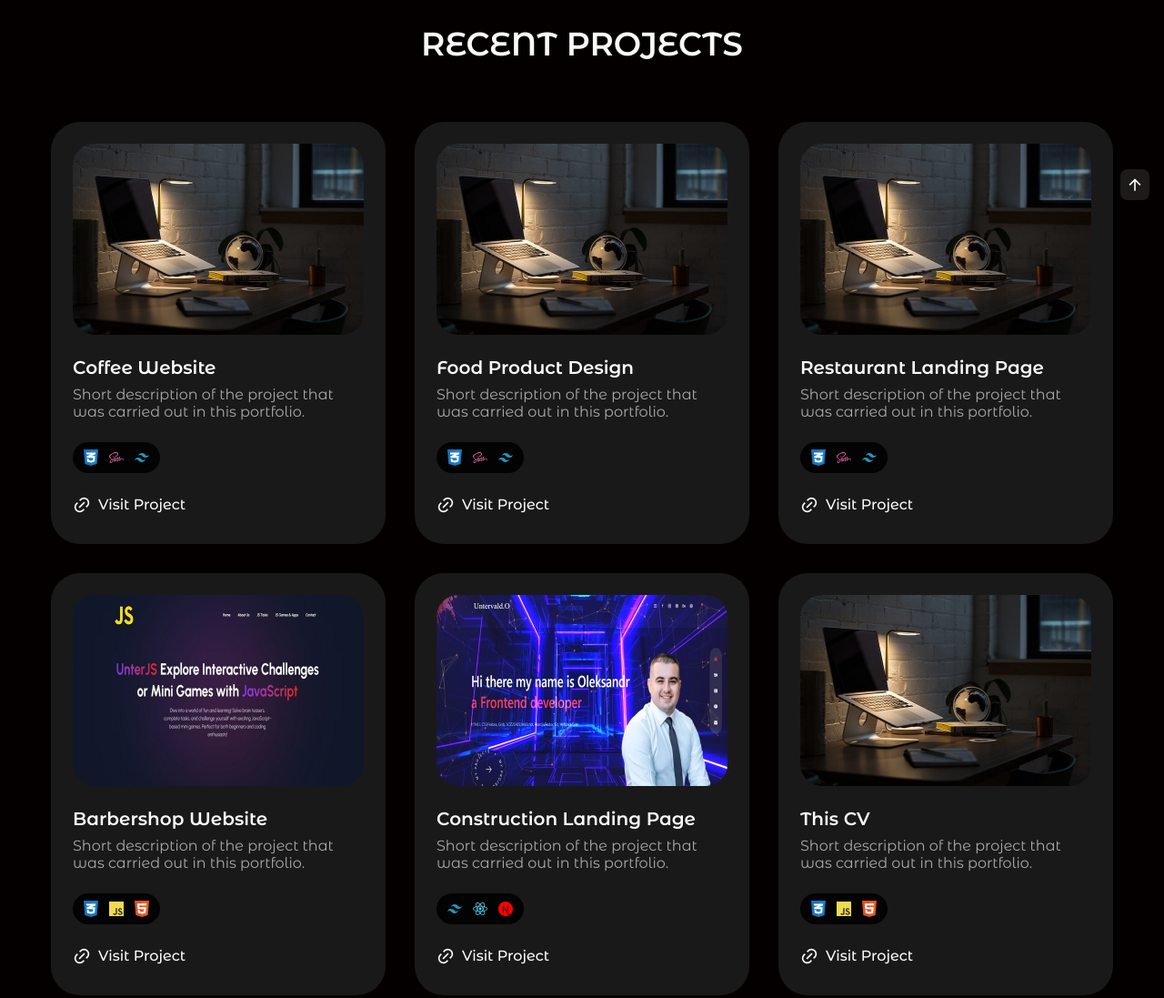
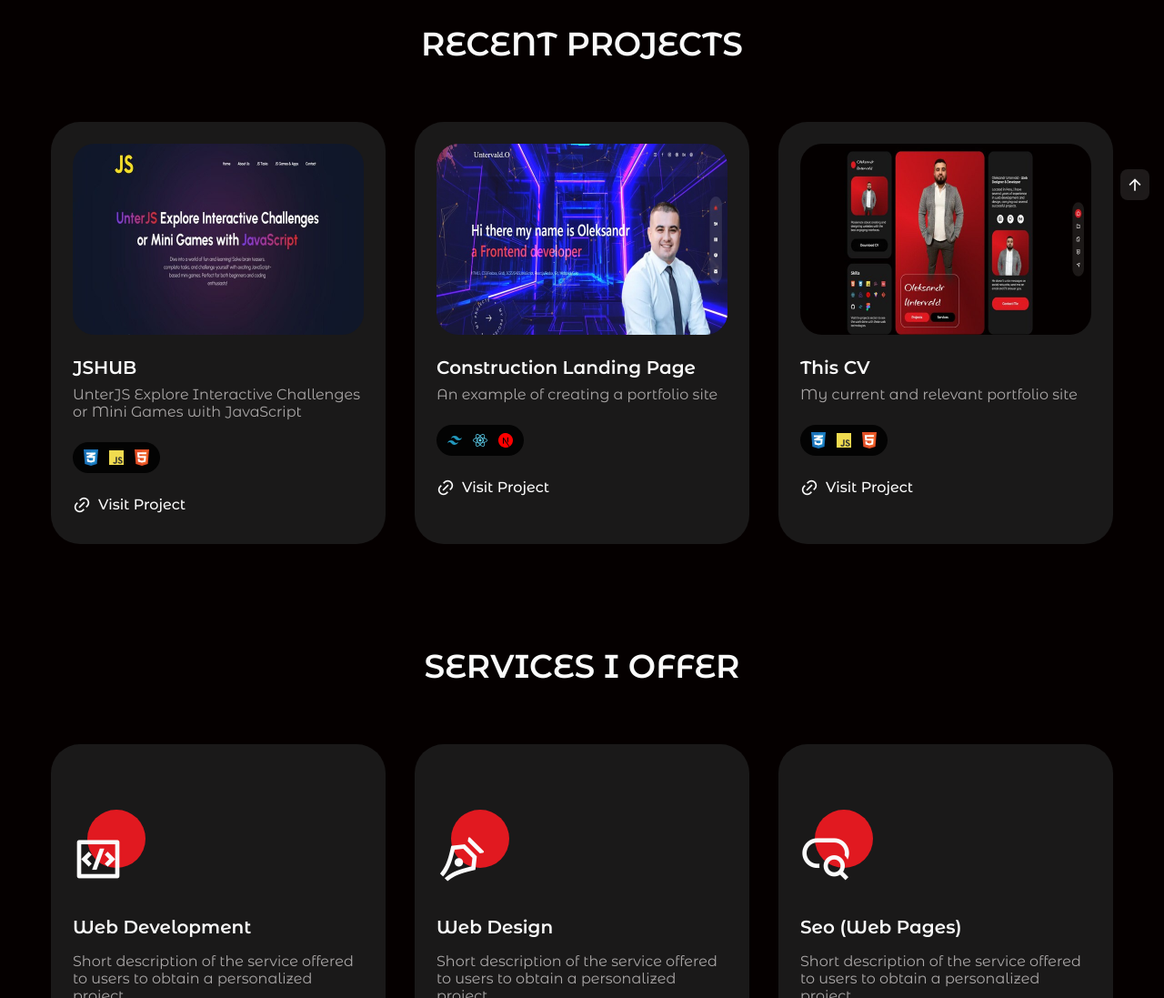
Before and after one commit to OleksandrUntervald/Untervald-Front-end-CV, a plain HTML site: page index.html in a window 1280 px wide. Shown: the part 980-2077 px from the top of the page at 91% size. Drawn offline with nearby package versions, Linux system fonts and the light colour scheme; a web font is replaced by a local one.

Commit message:
second commit

```diff
--- a/index.html
+++ b/index.html
@@ -79,7 +79,7 @@
 websites with the best engaging interfaces.
          </p>
 
-         <a href="assets/pdf/Oleksander-Untervald.pdf" download target="_blank" class="button button__black">Download CV</a>
+         <a href="./assets/pdf/Frond-end developer_Oleksandr Untervald.pdf" download target="_blank" class="button button__black">Download CV</a>
 
 
 </div>
@@ -149,77 +149,13 @@ work done with these web technologies.
 
             <div class="projects__container container grid">
                <article class="projects__card">
-                  <a href="#" class="projects__image" target="_blank">
-                     <img src="./assets/img/projects/projects-1.jpg" alt="" class="projects__img">
-                  </a>
-                  <div class="projects__data">
-                     <h3 class="projects__name">Coffee Website</h3>
-                     <p class="projects__description">
-                        Short description of the project that
-was carried out in this portfolio.
-                     </p>
-                     <div class="projects__skills">
-                        <img class="projects__skill" src="./assets/img/skills/skills-css.svg" alt="image">
-                        <img class="projects__skill" src="./assets/img/skills/skills-sass.svg" alt="image">
-                        <img class="projects__skill" src="./assets/img/skills/skills-tailwind-css.svg" alt="image">
-                     </div>
-                     <a href="#" class="projects__button" target="_blank">
-                        <i class="ri-link"></i>
-                        <span>Visit Project</span>
-                     </a>
-                  </div>
-               </article>
-               <article class="projects__card">
-                  <a href="#" class="projects__image" target="_blank">
-                     <img src="./assets/img/projects/projects-1.jpg" alt="" class="projects__img">
-                  </a>
-                  <div class="projects__data">
-                     <h3 class="projects__name">Food Product Design</h3>
-                     <p class="projects__description">
-                        Short description of the project that
-was carried out in this portfolio.
-                     </p>
-                     <div class="projects__skills">
-                        <img class="projects__skill" src="./assets/img/skills/skills-css.svg" alt="image">
-                        <img class="projects__skill" src="./assets/img/skills/skills-sass.svg" alt="image">
-                        <img class="projects__skill" src="./assets/img/skills/skills-tailwind-css.svg" alt="image">
-                     </div>
-                     <a href="#" class="projects__button" target="_blank">
-                        <i class="ri-link"></i>
-                        <span>Visit Project</span>
-                     </a>
-                  </div>
-               </article>
-               <article class="projects__card">
-                  <a href="#" class="projects__image" target="_blank">
-                     <img src="./assets/img/projects/projects-1.jpg" alt="" class="projects__img">
-                  </a>
-                  <div class="projects__data">
-                     <h3 class="projects__name">Restaurant Landing Page</h3>
-                     <p class="projects__description">
-                        Short description of the project that
-was carried out in this portfolio.
-                     </p>
-                     <div class="projects__skills">
-                        <img class="projects__skill" src="./assets/img/skills/skills-css.svg" alt="image">
-                        <img class="projects__skill" src="./assets/img/skills/skills-sass.svg" alt="image">
-                        <img class="projects__skill" src="./assets/img/skills/skills-tailwind-css.svg" alt="image">
-                     </div>
-                     <a href="#" class="projects__button" target="_blank">
-                        <i class="ri-link"></i>
-                        <span>Visit Project</span>
-                     </a>
-                  </div>
-               </article>
-               <article class="projects__card">
                   <a href="https://js-unter-hub.vercel.app/" class="projects__image" target="_blank">
                      <img src="./assets/img/projects/jsHub.jpg" alt="" class="projects__img">
                   </a>
                   <div class="projects__data">
-                     <h3 class="projects__name">Barbershop Website</h3>
+                     <h3 class="projects__name">JSHUB</h3>
                      <p class="projects__description">
-                        Short description of the project that
-was carried out in this portfolio.
+                        UnterJS Explore Interactive Challenges or Mini Games with JavaScript
                      </p>
                      <div class="projects__skills">
                         <img class="projects__skill" src="./assets/img/skills/skills-css.svg" alt="image">
@@ -239,8 +175,7 @@ was carried out in this portfolio.
                   <div class="projects__data">
                      <h3 class="projects__name">Construction Landing Page</h3>
                      <p class="projects__description">
-                        Short description of the project that
-was carried out in this portfolio.
+An example of creating a portfolio site
                      </p>
                      <div class="projects__skills">
                         <img class="projects__skill" src="./assets/img/skills/skills-tailwind-css.svg" alt="image">
@@ -254,21 +189,21 @@ was carried out in this portfolio.
                   </div>
                </article>
                <article class="projects__card">
-                  <a href="#" class="projects__image" target="_blank">
-                     <img src="./assets/img/projects/projects-1.jpg" alt="" class="projects__img">
+                  <a href="https://untervald-front-end-cv.vercel.app/" class="projects__image" target="_blank">
+                     <img src="./assets/img/projects/untercv.jpg" alt="" class="projects__img">
                   </a>
                   <div class="projects__data">
                      <h3 class="projects__name">This CV</h3>
                      <p class="projects__description">
-                        Short description of the project that
-was carried out in this portfolio.
+
+My current and relevant portfolio site
                      </p>
                      <div class="projects__skills">
                         <img class="projects__skill" src="./assets/img/skills/skills-css.svg" alt="image">
                         <img class="projects__skill" src="./assets/img/skills/skills-javascript.svg" alt="image">
                         <img class="projects__skill" src="./assets/img/skills/skills-html.svg" alt="image">
                      </div>
-                     <a href="#" class="projects__button" target="_blank">
+                     <a href="https://untervald-front-end-cv.vercel.app/" class="projects__button" target="_blank">
                         <i class="ri-link"></i>
                         <span>Visit Project</span>
                      </a>
```
Also changed, not shown: assets/img/projects/untercv.jpg (added), 2 other files.
